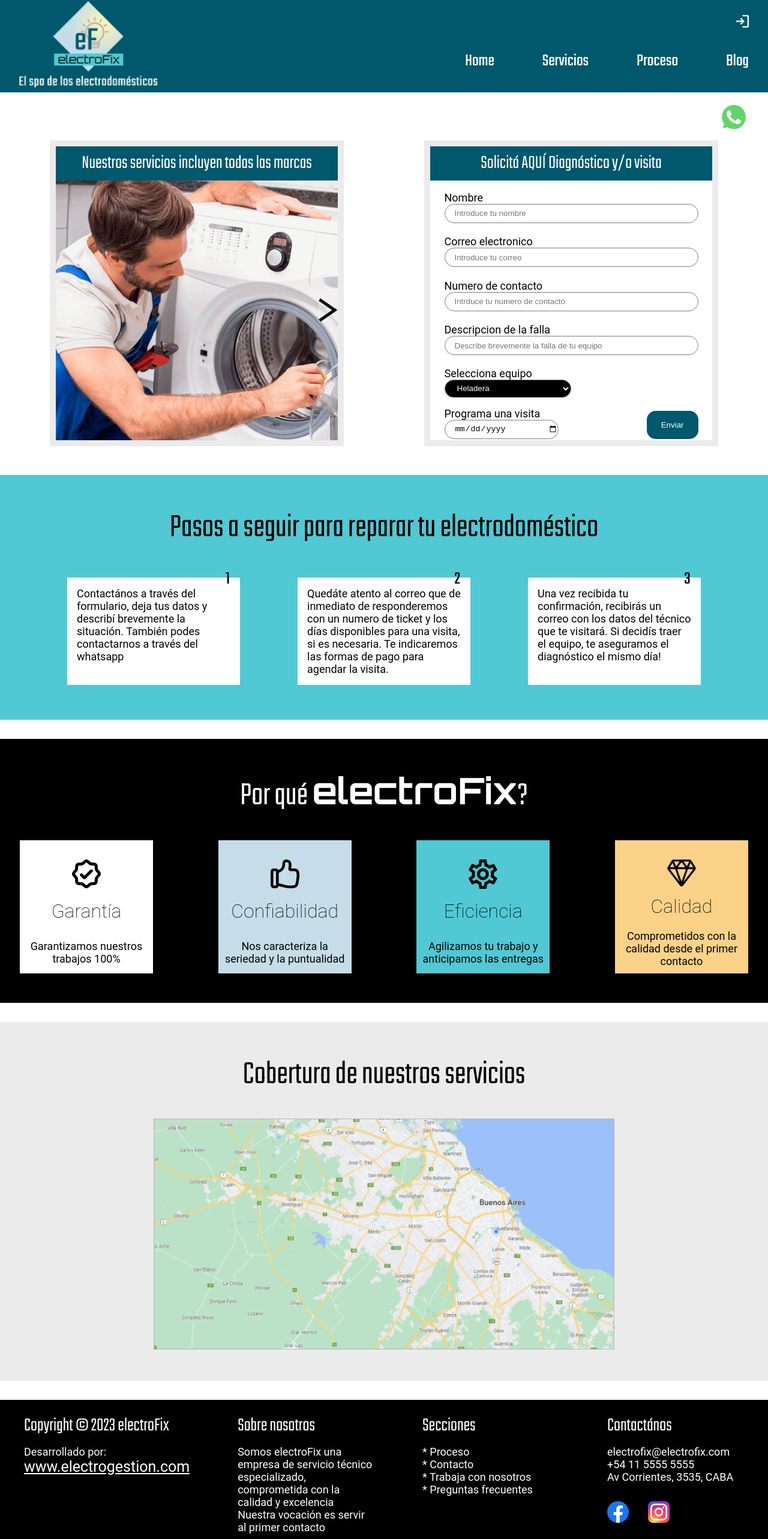
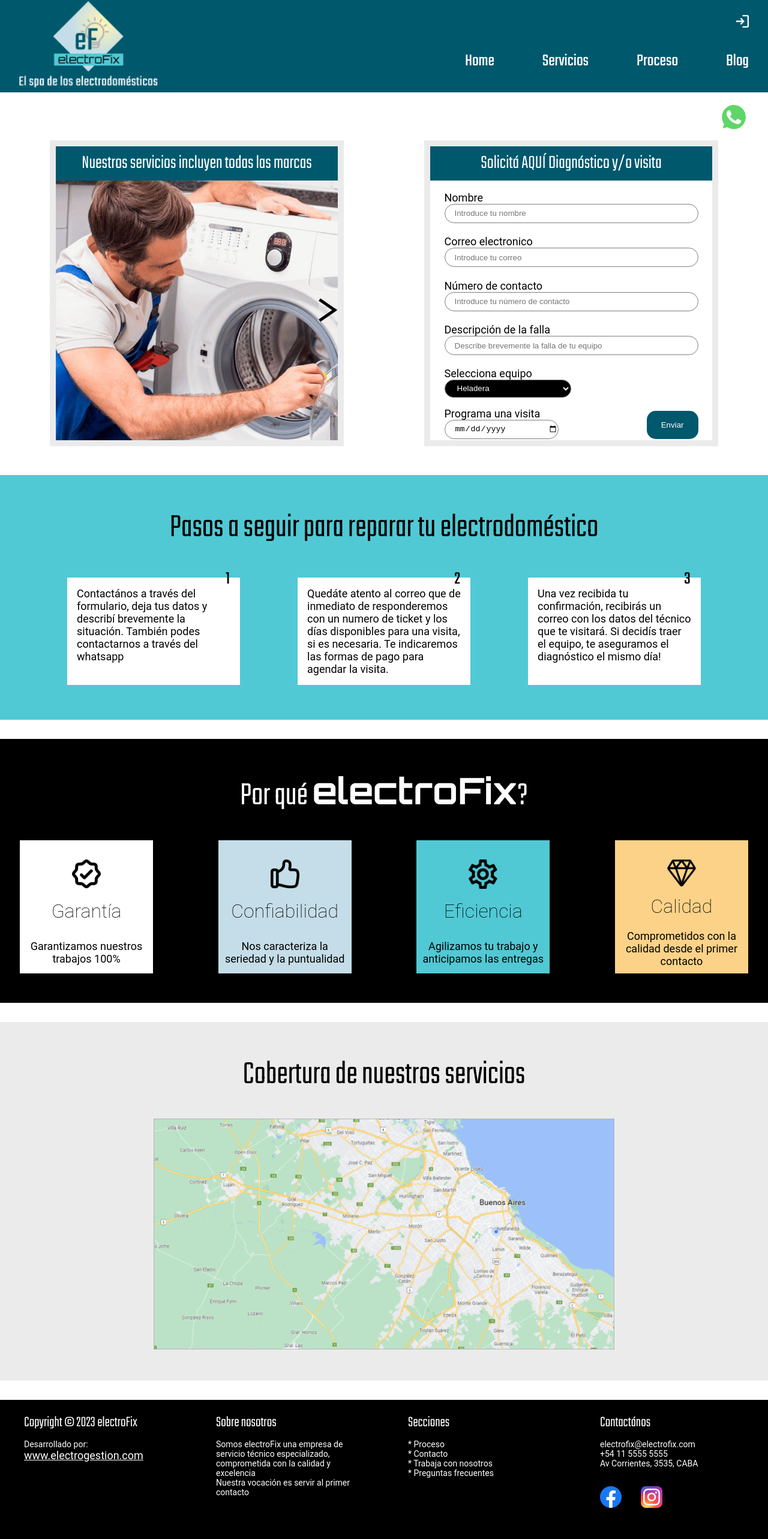
Before and after one commit to agusder95/electroFix, a React (Vite) app: page / in a window 1280 px wide. Shown: the part 6-2572 px from the top of the page at 60% size. Built offline with nearby package versions, Linux system fonts and the light colour scheme.

Commit message:
arreglo footer mobile

```diff
--- a/src/components/footer/styles.scss
+++ b/src/components/footer/styles.scss
@@ -1,31 +1,36 @@
 @import "../../assets/scss/colors.scss";
 @import "../../assets/scss/fonts.scss";
-
 
 footer {
   background-color: $black;
   color: $white;
 
-  justify-content: center;
-  align-items: center;
-  display: flex;
-  width: 100%;
+  // align-items: center;
+
+  // width: 100%;
 
   .card-wrapper {
-    display: flex;
-    justify-content: space-around;
-    align-items: flex-start;
-    width: 100%;
+    display: flex !important;
+
+    justify-content: space-around !important;
+  }
+
+  @media screen and (max-width: 720px) {
+    .card-wrapper {
+      flex-wrap: wrap;
+
+      //  padding: 0 2rem;
+    }
   }
 
   .card {
-
-
     justify-content: space-around;
     align-items: flex-start;
-    width: 90%;
+
     padding: 30px;
-    margin:  10px;
+    margin: 10px;
+    width: 45% !important;
+    margin: 10px !important;
   }
 
   h2 {
@@ -34,22 +39,22 @@ footer {
     font-family: $headline;
     margin-bottom: 10px;
 
+    font-size: 25px;
   }
 
-  p{
-
+  p {
     margin-bottom: 20px;
 
-a{
+    font-size: 14px;
 
-  font-size:25px;
+    a {
+      font-size: 18px;
       text-decoration: underline;
       // font-family: $headline;
     }
-
   }
 
-  .imagenes{
+  .imagenes {
     margin-bottom: 20px;
     margin-top: 30px;
 
@@ -62,20 +67,9 @@ a{
         margin-right: 0;
       }
     }
-
-
-
   }
 
-
-
-
-.imagenes{
+  .imagenes {
     align-items: center;
-
   }
-
-
-
-
 }
--- a/src/components/sections/sectHome/sect1/formHome/index.jsx
+++ b/src/components/sections/sectHome/sect1/formHome/index.jsx
@@ -19,13 +19,13 @@ const FormHome = () => {
       />
       <Form
         name={"celNumber"}
-        text={"Numero de contacto"}
+        text={"Número de contacto"}
         type={"tel"}
-        placeholder={"Intrduce tu numero de contacto"}
+        placeholder={"Introduce tu número de contacto"}
       />
       <Form
         name={"description"}
-        text={"Descripcion de la falla"}
+        text={"Descripción de la falla"}
         type={"text"}
         placeholder={"Describe brevemente la falla de tu equipo"}
       />
```
Lines whose indentation alone changed are shown as unchanged.
